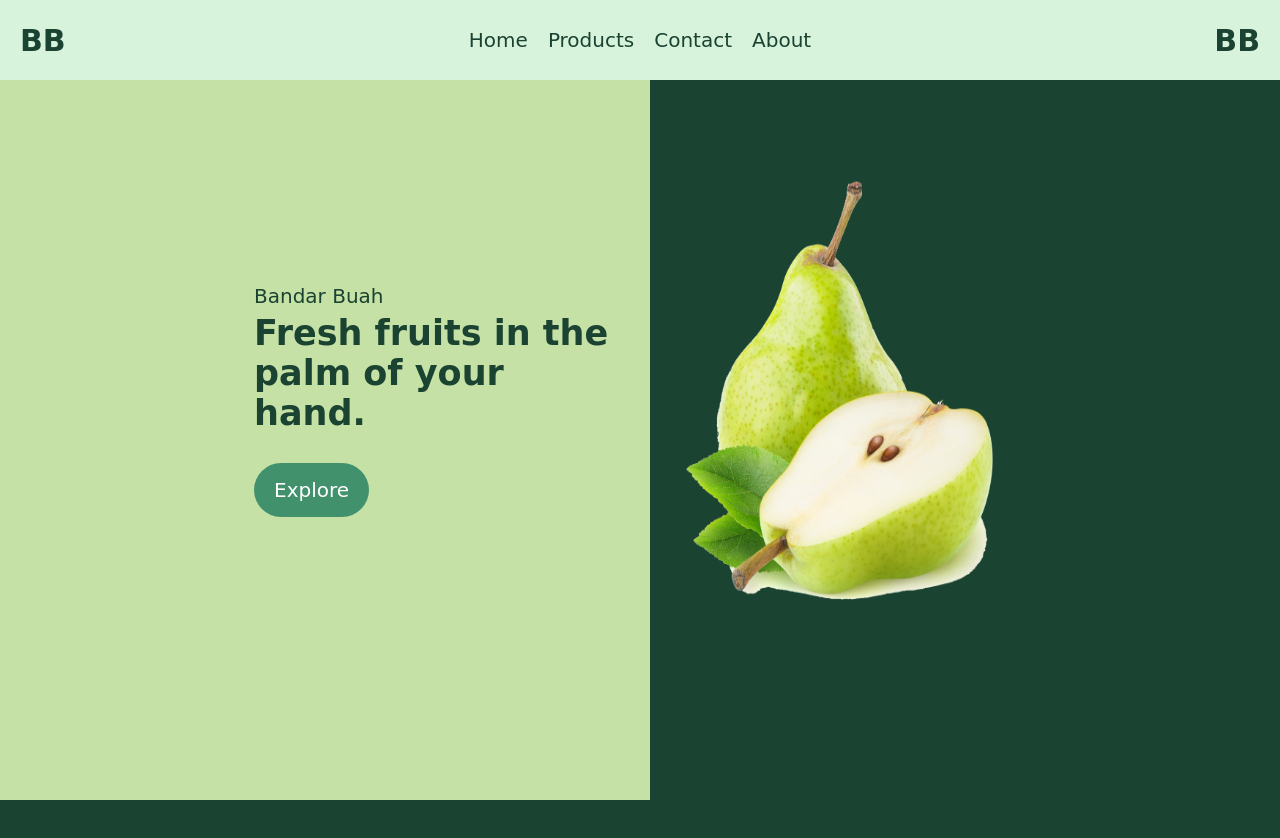
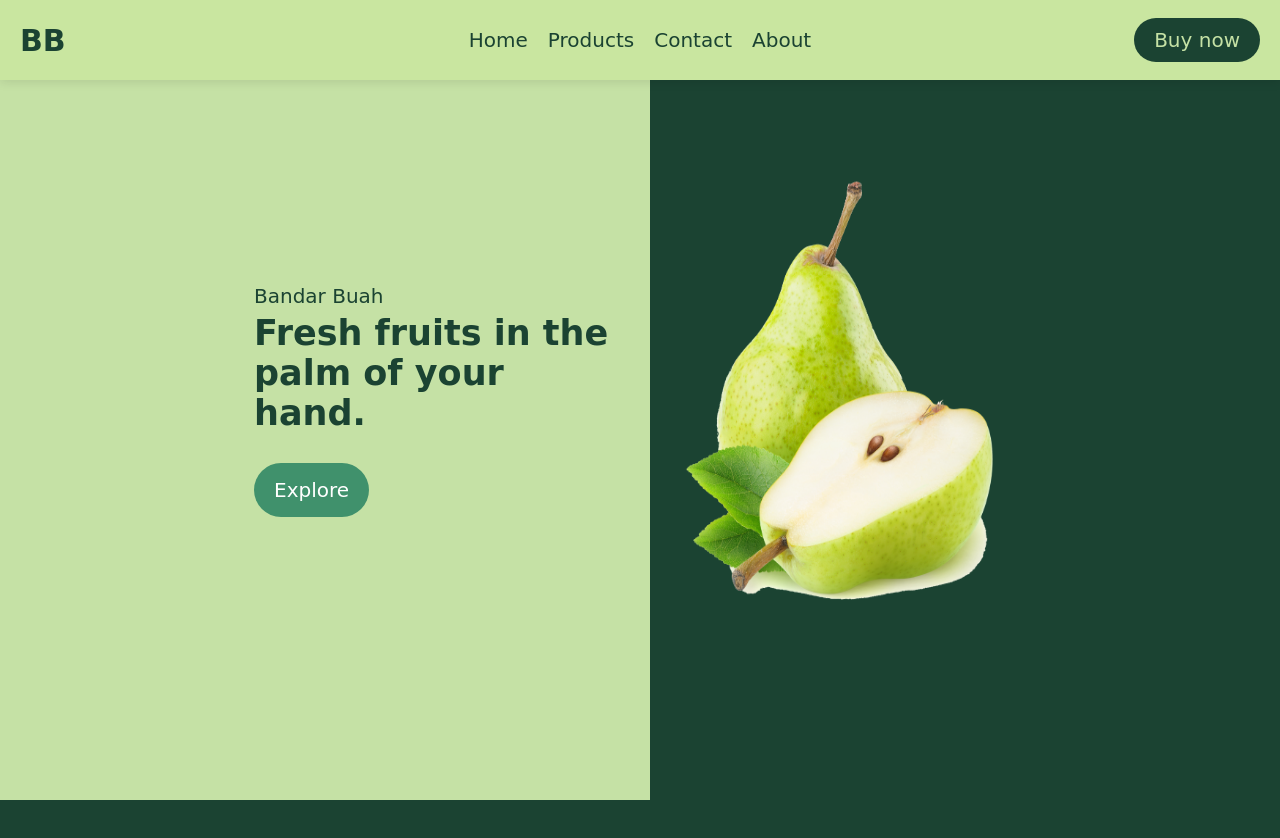
Before and after one commit to KangNasgor/BandarBuah, a plain HTML site: page index.html in a window 1280 px wide. Shown: the top 838 px of the page. Drawn offline with Linux system fonts and the light colour scheme.

Commit message:
fixing navbar's layout

```diff
--- a/index.html
+++ b/index.html
@@ -8,8 +8,7 @@
 </head>
 <body>
     <div class="navbar">
-        <div class="navbar-child">
-            <div>
+            <div class="icon-div">
                 <h1 class="icon">BB</h1>
             </div>
             <div class="navbar-link">
@@ -18,10 +17,9 @@
                 <p>Contact</p>
                 <p>About</p>
             </div>
-            <div class="">
-                <h1 class="icon">BB</h1>
+            <div class="buy-div">
+                <h1 class="buy-button">Buy now</h1>
             </div>
-        </div>
     </div>
     <section class="header">
         <div class="header-child" id="header-1">
--- a/style.css
+++ b/style.css
@@ -13,29 +13,26 @@ html{
     position: fixed;
     top: 0;
     left: 0;
-    background-color: #D8F3DC;
-    padding: 10px 20px 10px 20px;
+    background-color: #c9e6a0;
+    padding: 0px 20px 0px 20px;
     box-sizing: border-box;
     display: flex;
     flex-direction: row;
     align-items: center;
+    justify-content: space-between;
+    color: #1B4332;
     z-index: 999;
+    box-shadow: 0 2px 10px rgba(0,0,0,0.1);
 }
 
-
-
-.navbar-child{
-    display: flex;
-    flex-direction: row;
-    justify-content: space-between;
-    align-items: center;
-    width: 100%;
-    color: #1B4332;
+.navbar > div{
+    flex: 1;
 }
 
 .navbar-link{
     display: flex;
     flex-direction: row;
+    justify-content: center;
     gap: 20px;
     font-size: 20px;
     font-weight: 500;
@@ -49,6 +46,20 @@ html{
 .icon{
     font-weight: 600;
     font-size: 30px;
+}
+
+.buy-div{
+    display: flex;
+    justify-content: flex-end;
+}
+
+.buy-button{
+    font-weight: 500;
+    font-size: 20px;
+    color: #C5E1A5;
+    background-color: #1B4332;
+    padding: 10px 20px 10px 20px;
+    border-radius: 30px;
 }
 
 .header{
```
